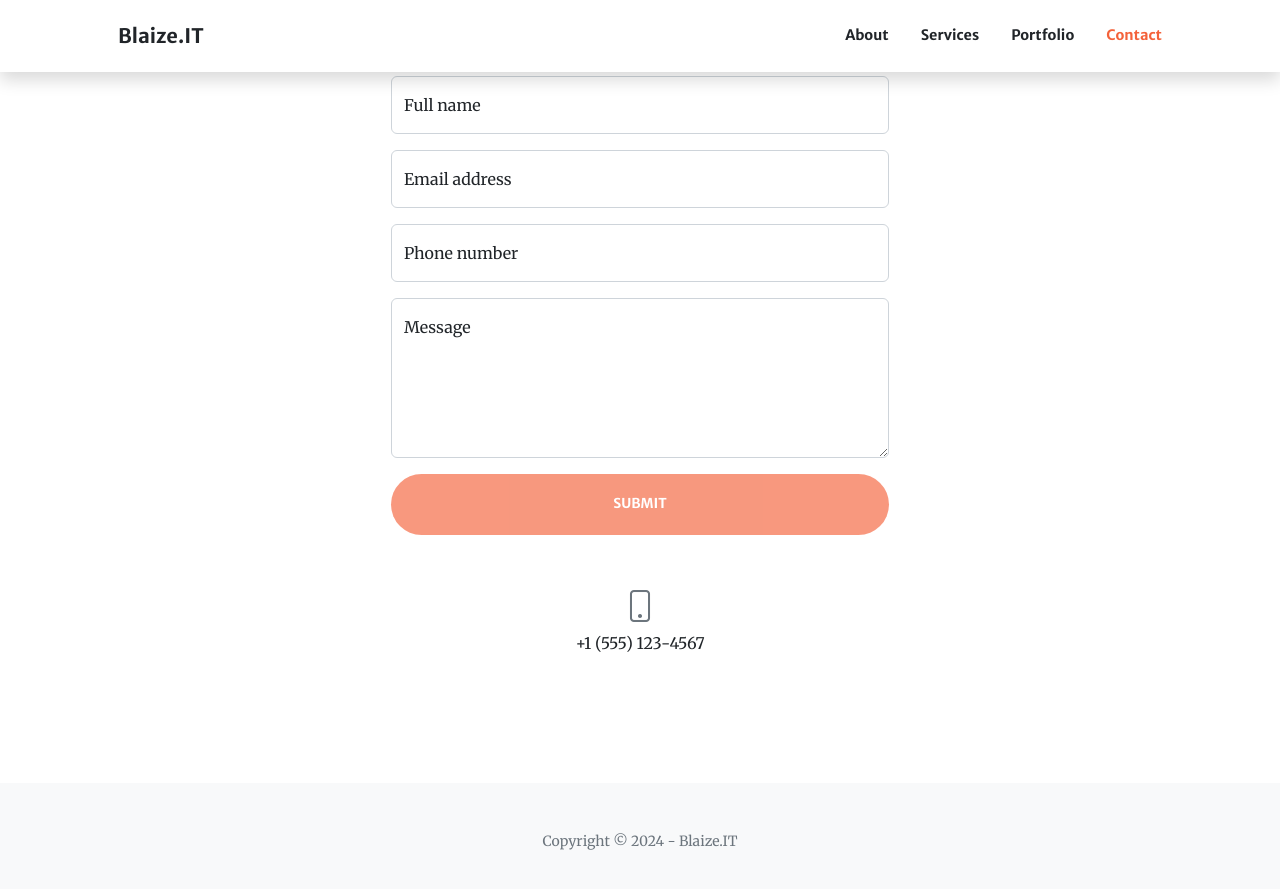
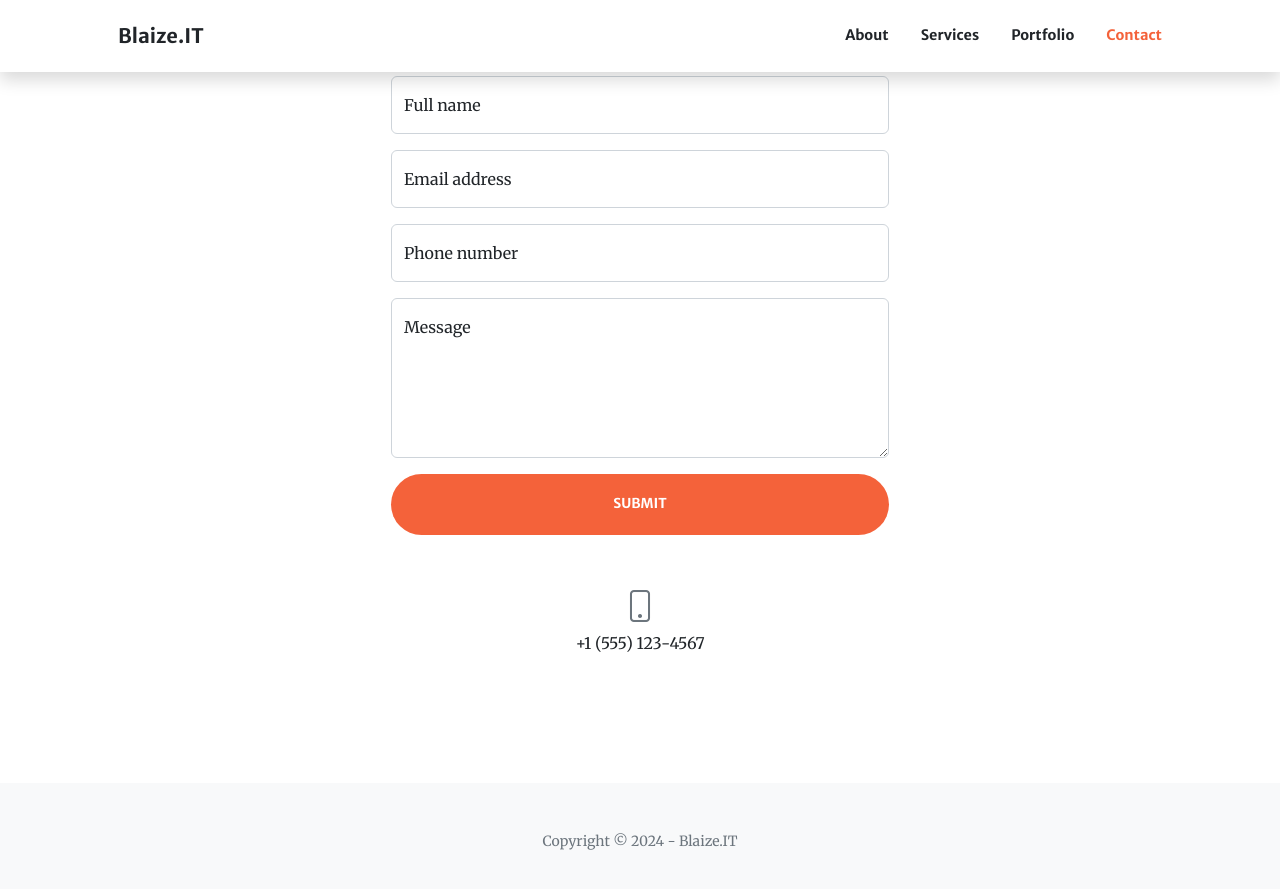
Before and after one commit to blaize-it/blaize-it.github.io, a Jekyll site: the page built from index.html, in a window 1280 px wide and 900 px high, scrolled down 3680 px. Shown: the top 889 px of the window. Built offline with Jekyll 4.4.1, drawn with Linux system fonts in a browser that asks for light colours; comment, search, counter and statistics services are not loaded.

Commit message:
Migrate contact form to Formspree.

```diff
--- a/_config.yml
+++ b/_config.yml
@@ -28,6 +28,7 @@
 url: "" # the base hostname & protocol for your site, e.g. http://example.com
 twitter_username: jekyllrb
 github_username:  jekyll
+formspree_form_id: xeojewjd
 
 # Build settings
 markdown: kramdown
--- a/index.html
+++ b/index.html
@@ -107,58 +107,29 @@
     </div>
     <div class="row gx-4 gx-lg-5 justify-content-center mb-5">
       <div class="col-lg-6">
-        <!-- * * * * * * * * * * * * * * *-->
-        <!-- * * SB Forms Contact Form * *-->
-        <!-- * * * * * * * * * * * * * * *-->
-        <!-- This form is pre-integrated with SB Forms.-->
-        <!-- To make this form functional, sign up at-->
-        <!-- https://startbootstrap.com/solution/contact-forms-->
-        <!-- to get an API token!-->
-        <form id="contactForm" data-sb-form-api-token="API_TOKEN">
+        <form id="contactForm" action="https://formspree.io/f/{{ site.formspree_form_id  }}" method="POST">
           <!-- Name input-->
           <div class="form-floating mb-3">
-            <input class="form-control" id="name" type="text" placeholder="Enter your name..." data-sb-validations="required" />
+            <input class="form-control" id="name" type="text" name="name" placeholder="Enter your name..." required />
             <label for="name">Full name</label>
-            <div class="invalid-feedback" data-sb-feedback="name:required">A name is required.</div>
           </div>
           <!-- Email address input-->
           <div class="form-floating mb-3">
-            <input class="form-control" id="email" type="email" placeholder="name@example.com" data-sb-validations="required,email" />
+            <input class="form-control" id="email" type="email" name="email" placeholder="name@example.com" required />
             <label for="email">Email address</label>
-            <div class="invalid-feedback" data-sb-feedback="email:required">An email is required.</div>
-            <div class="invalid-feedback" data-sb-feedback="email:email">Email is not valid.</div>
           </div>
           <!-- Phone number input-->
           <div class="form-floating mb-3">
-            <input class="form-control" id="phone" type="tel" placeholder="(123) 456-7890" data-sb-validations="required" />
+            <input class="form-control" id="phone" type="tel" name="phone" placeholder="(123) 456-7890" />
             <label for="phone">Phone number</label>
-            <div class="invalid-feedback" data-sb-feedback="phone:required">A phone number is required.</div>
           </div>
           <!-- Message input-->
           <div class="form-floating mb-3">
-            <textarea class="form-control" id="message" type="text" placeholder="Enter your message here..." style="height: 10rem" data-sb-validations="required"></textarea>
+            <textarea class="form-control" id="message" type="text" name="message" placeholder="Enter your message here..." style="height: 10rem" required></textarea>
             <label for="message">Message</label>
-            <div class="invalid-feedback" data-sb-feedback="message:required">A message is required.</div>
           </div>
-          <!-- Submit success message-->
-          <!---->
-          <!-- This is what your users will see when the form-->
-          <!-- has successfully submitted-->
-          <div class="d-none" id="submitSuccessMessage">
-            <div class="text-center mb-3">
-              <div class="fw-bolder">Form submission successful!</div>
-              To activate this form, sign up at
-              <br />
-              <a href="https://startbootstrap.com/solution/contact-forms">https://startbootstrap.com/solution/contact-forms</a>
-            </div>
-          </div>
-          <!-- Submit error message-->
-          <!---->
-          <!-- This is what your users will see when there is-->
-          <!-- an error submitting the form-->
-          <div class="d-none" id="submitErrorMessage"><div class="text-center text-danger mb-3">Error sending message!</div></div>
           <!-- Submit Button-->
-          <div class="d-grid"><button class="btn btn-primary btn-xl disabled" id="submitButton" type="submit">Submit</button></div>
+          <div class="d-grid"><button class="btn btn-primary btn-xl" id="submitButton" type="submit">Submit</button></div>
         </form>
       </div>
     </div>
@@ -179,8 +150,3 @@
 <script src="https://cdnjs.cloudflare.com/ajax/libs/SimpleLightbox/2.1.0/simpleLightbox.min.js"></script>
 <!-- Core theme JS-->
 <script src="assets/scripts.js"></script>
-<!-- * * * * * * * * * * * * * * * * * * * * * * * * * * * * * * * * * * * * * * * *-->
-<!-- * *                               SB Forms JS                               * *-->
-<!-- * * Activate your form at https://startbootstrap.com/solution/contact-forms * *-->
-<!-- * * * * * * * * * * * * * * * * * * * * * * * * * * * * * * * * * * * * * * * *-->
-<script src="https://cdn.startbootstrap.com/sb-forms-latest.js"></script>
```
